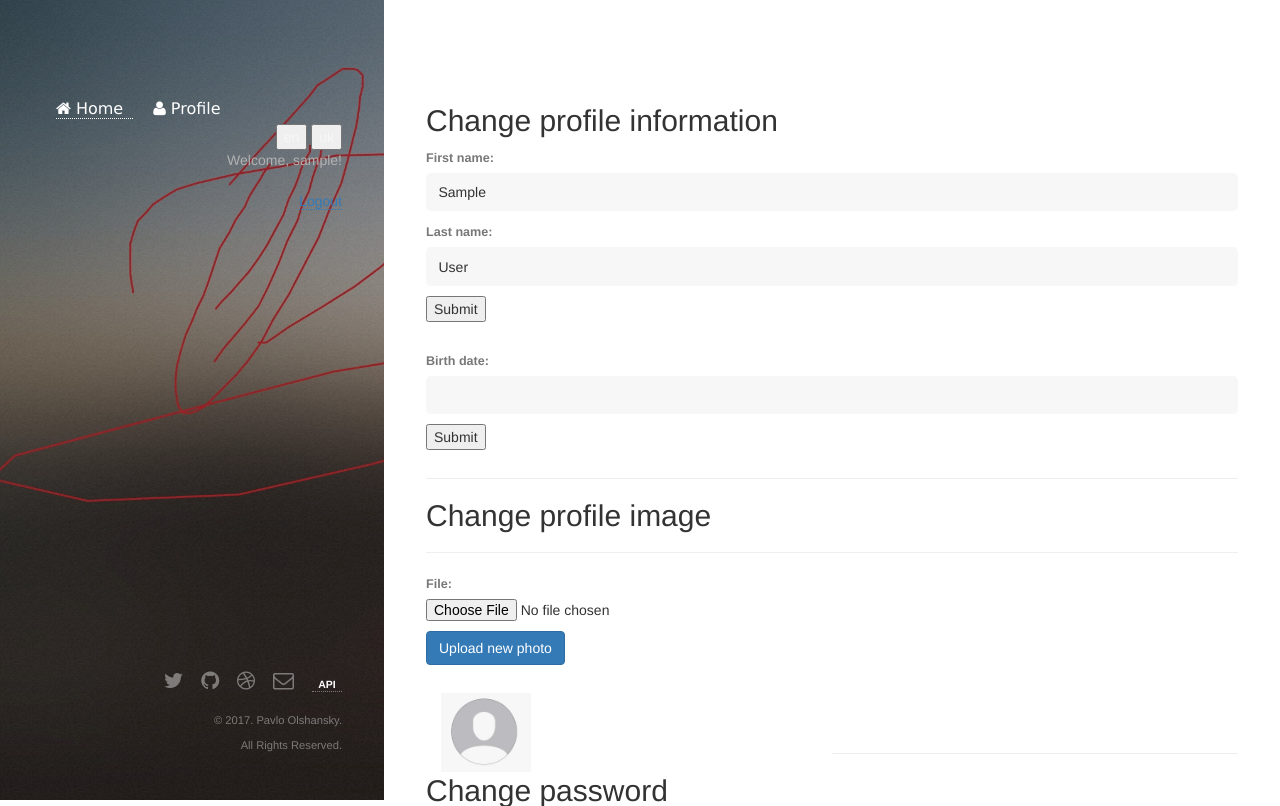
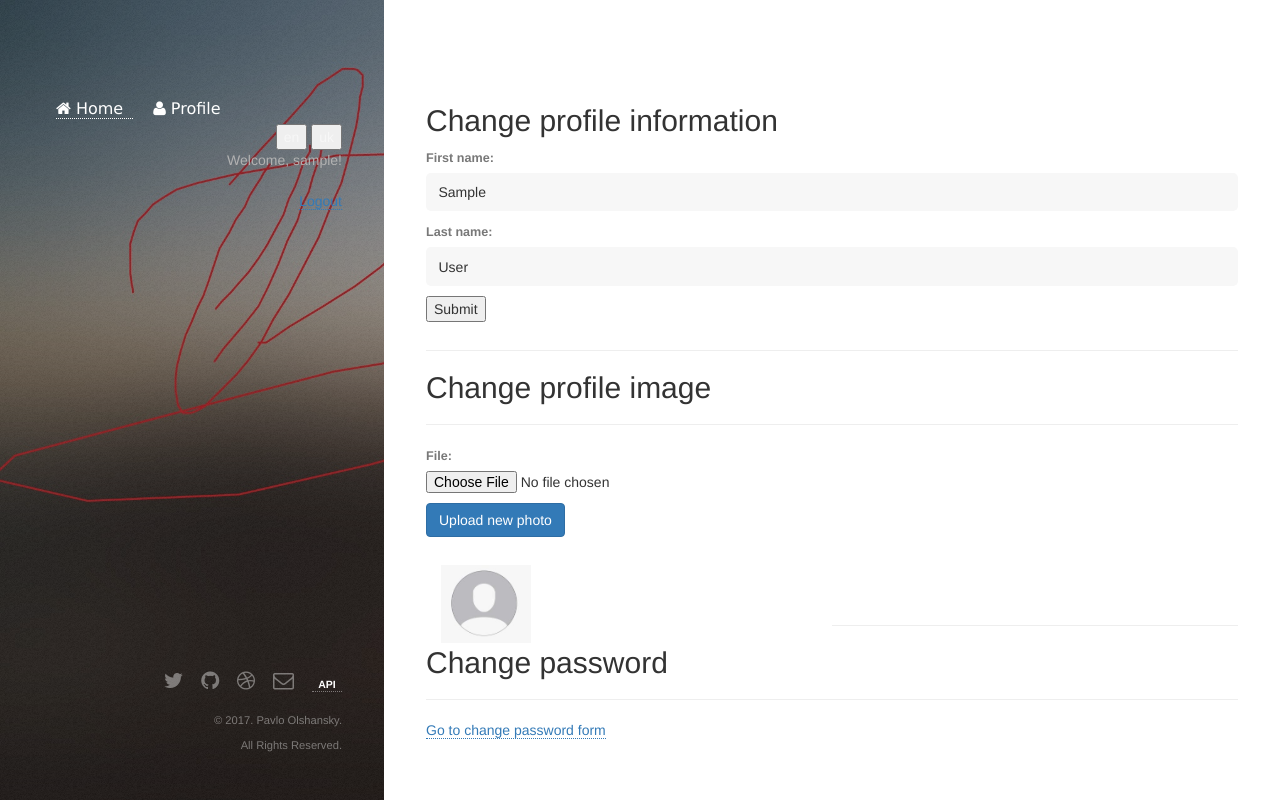
Before and after one commit to Pavlo-Olshansky/Social-lemon, a Django app: page /profile/edit/ in a window 1280 px wide. Shown: the top 806 px of the page. Run offline with Django 3.2, Linux system fonts and the light colour scheme; the visitor is signed in with stand-in values (Sample User, id 1); some libraries are stand-ins or nearby versions.

Commit message:
birth date info removed

```diff
--- a/home/forms.py
+++ b/home/forms.py
@@ -16,21 +16,17 @@ from django.utils.translation import gettext_lazy as _
 
 
 class SignUpForm(UserCreationForm):
-    first_name = forms.CharField(label=_('First name'), max_length=30, required=False, help_text='Optional.')
-    last_name = forms.CharField(label=_('Last name'), max_length=30, required=False, help_text='Optional.')
-    birth_date = forms.DateField(label=_('Birth date'), required=False, help_text='Optional. Format: YYYY-MM-DD')
-    email = forms.EmailField(label=_('Email'), max_length=254, help_text='Required. Inform a valid email address.')
 
     class Meta:
         model = User
-        fields = ('username', 'first_name', 'last_name', 'birth_date', 'email', 'password1', 'password2', )
+        fields = ('username', 'first_name', 'last_name', 'email', 'password1', 'password2', )
 
     def save(self, commit=True):
         user = super(SignUpForm, self).save(commit=False)
         user.email = self.cleaned_data['email']
         user.first_name = self.cleaned_data['first_name']
         user.last_name = self.cleaned_data['last_name']
-        user.birth_date = self.cleaned_data['birth_date']
+        user.description = self.cleaned_data['description']
 
         user.save()
 
@@ -42,20 +38,13 @@ class CustomAuthForm(AuthenticationForm):
 
 
 class EditProfileInfo(forms.ModelForm):
-    first_name = forms.CharField(label=_('First name'), required=False)
-    last_name = forms.CharField(label=_('Last name'), required=False)
+    # first_name = forms.CharField(label=_('First name'), required=False)
+    # last_name = forms.CharField(label=_('Last name'), required=False)
 
     class Meta:
-        model = Profile
+        model = User
         fields = ('first_name', 'last_name')
 
-
-class EditProfileAdditionalInfo(forms.ModelForm):
-    birth_date = forms.DateField(label=_('Birth date'), required=False)
-
-    class Meta:
-        model = Profile
-        fields = ('birth_date', )
 
 
 class EditProfilePhoto(forms.ModelForm):
--- a/home/models.py
+++ b/home/models.py
@@ -9,9 +9,7 @@ from django.utils.translation import gettext_lazy as _
 class Profile(models.Model):
     user = models.OneToOneField(User, on_delete=models.CASCADE)
     email_confirmed = models.BooleanField(default=False)
-
     file = models.ImageField(upload_to='profile_image/', blank=True, default='profile_image/no_profile.jpg', verbose_name=_('File'))
-    birth_date = models.DateField(null=True, blank=True, verbose_name=_('Birth date'))
 
 @receiver(post_save, sender=User)
 def update_user_profile(sender, instance, created, **kwargs):
--- a/home/views.py
+++ b/home/views.py
@@ -2,7 +2,7 @@ from django.shortcuts import render, redirect, render_to_response
 from django.views.generic.base import TemplateView
 from django.views import View
 from django.contrib.auth import login, logout, authenticate
-from .forms import SignUpForm, EditProfileInfo, EditProfilePhoto, EditProfileAdditionalInfo
+from .forms import SignUpForm, EditProfileInfo, EditProfilePhoto
 from django.contrib.sites.shortcuts import get_current_site
 from django.utils.encoding import force_bytes
 from django.utils.http import urlsafe_base64_encode
@@ -63,7 +63,6 @@ class SignUp(View):
         return render(request, self.template_name, {'form': form})
 
 
-
 def activate(request, uidb64, token):
     try:
         uid = force_text(urlsafe_base64_decode(uidb64))
@@ -108,7 +107,6 @@ def edit_profile(request):
     if request.method == 'POST':
         profile_form = EditProfilePhoto(request.POST, request.FILES, instance=request.user.profile)
         user_form = EditProfileInfo(request.POST, instance=request.user)
-        additional_form = EditProfileAdditionalInfo(request.POST, instance=request.user.profile)
 
         if profile_form.is_valid():
             profile_form.save()
@@ -118,17 +116,13 @@ def edit_profile(request):
             user_form.save()
             return redirect(reverse('home:edit_profile'))
 
-        if additional_form.is_valid():
-            additional_form.save()
-            return redirect(reverse('home:edit_profile'))
 
     else:
         profile_form = EditProfilePhoto(instance=request.user.profile)
         user_form = EditProfileInfo(instance=request.user)
-        additional_form = EditProfileAdditionalInfo(instance=request.user.profile)
 
 
-    context = {'profile_form': profile_form, 'user_form': user_form, 'additional_form': additional_form}
+    context = {'profile_form': profile_form, 'user_form': user_form}
     return render(request, 'accounts/edit_profile.html', context)
 
 
--- a/social_network/templates/accounts/edit_profile.html
+++ b/social_network/templates/accounts/edit_profile.html
@@ -19,11 +19,6 @@
     <p><button type="submit">{% trans 'Submit' %}</button></p>
   </form>
 
-  <form method="post">
-    {% csrf_token %}
-    {{ additional_form.as_p }}
-    <p><button type="submit">{% trans 'Submit' %}</button></p>
-  </form>
 <hr>
 <h2>{% trans 'Change profile image' %}</h2>
 <hr>
```
Also changed, not shown: social_network/templates/accounts/profile.html (+0 -7 lines), api/migrations/0002_delete_get_token.py (added), home/migrations/0002_auto_20171002_2224.py (added), home/migrations/0003_remove_profile_description.py (added), media/profile_image/1300x600-blue_0fqrNyg.png (added), media/profile_image/1300x600-blue_1hrjiRi.png (added), media/profile_image/1300x600-blue_AVySCZ9.png (added), media/profile_image/1300x600-blue_BgAtWRH.png (added), media/profile_image/1300x600-blue_htqgJ1A.png (added).
